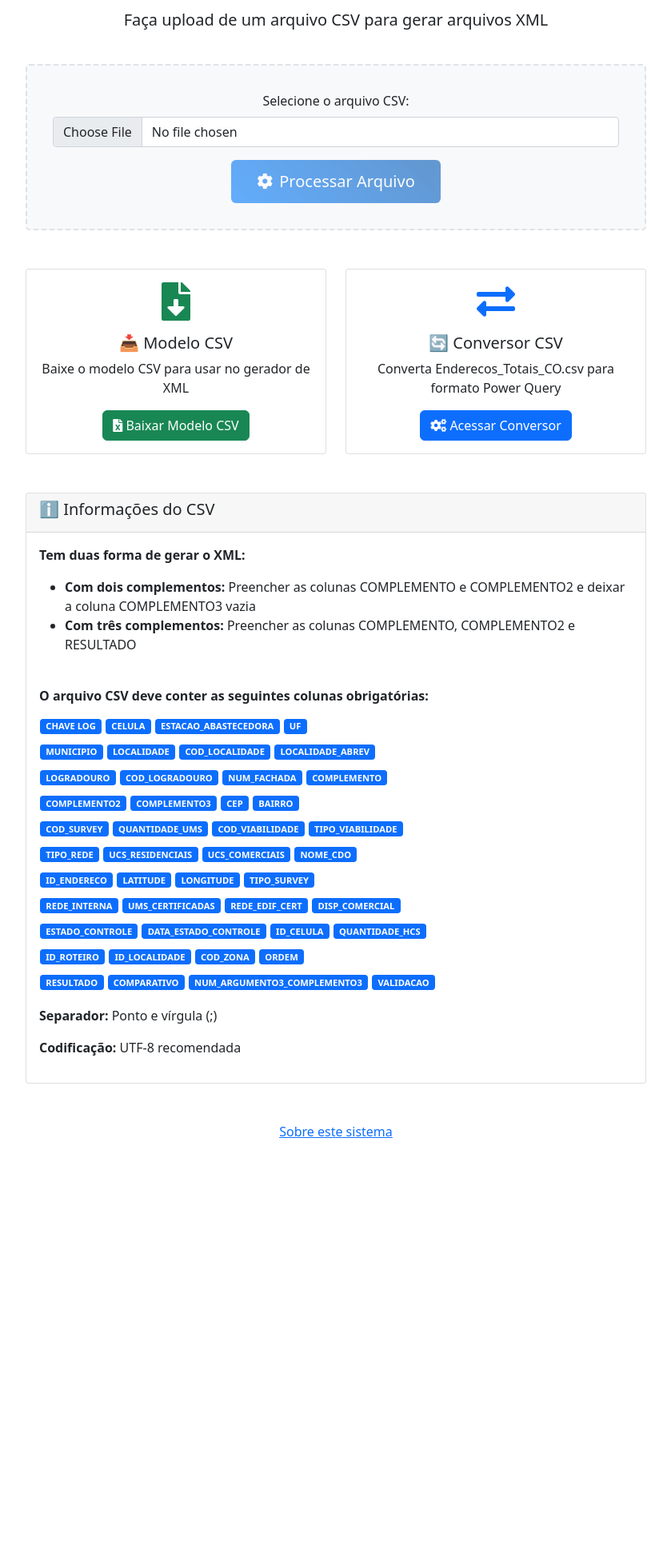
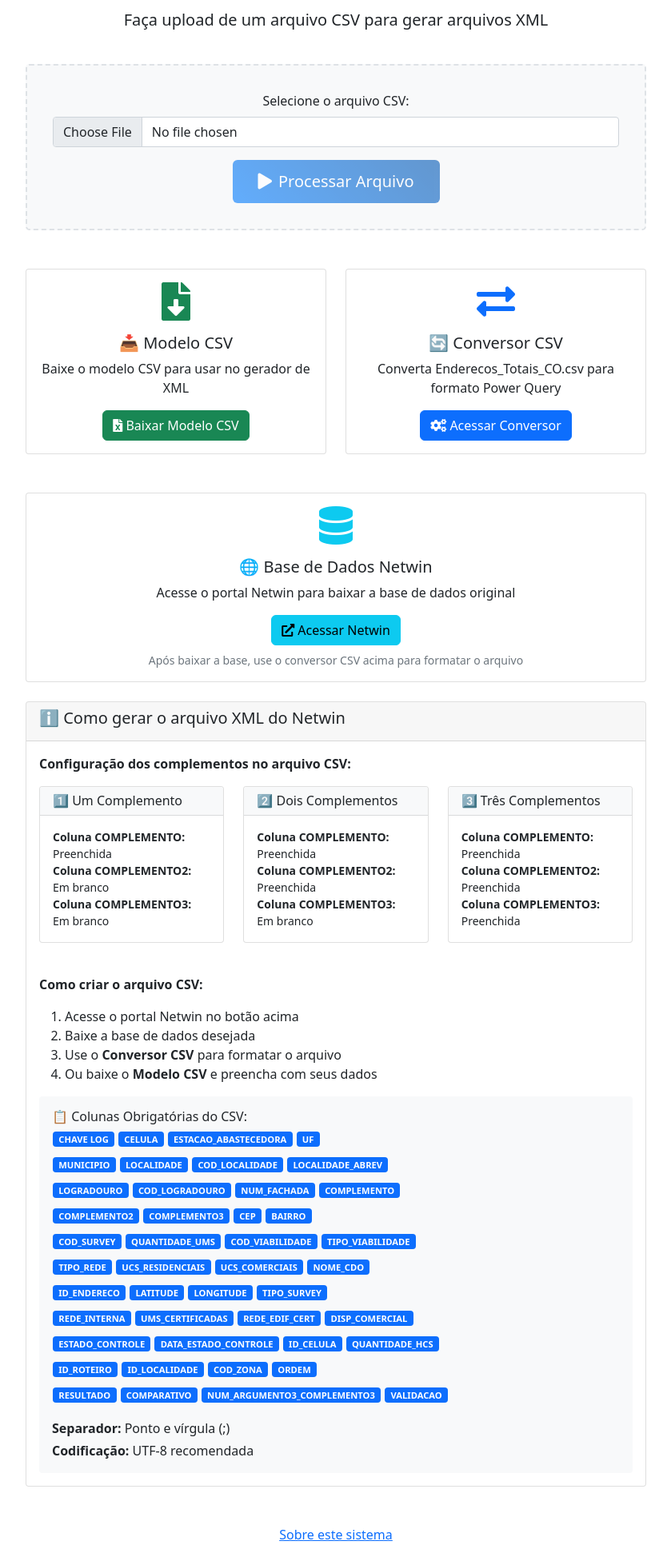
Before and after one commit to GeovaneTelemont/gerador_xml_e_conversor_csv, a Flask app: page / in a window 1280 px wide. Shown: the part 424-2371 px from the top of the page at 80% size, without its empty margins (220-1059 px from the left). Before the commit the page ends 1847 px from the top, so only its background shows below. Run offline with Flask 3, Linux system fonts and the light colour scheme.

Commit message:
instruções de funcionalidade

```diff
--- a/gerador/templates/index.html
+++ b/gerador/templates/index.html
@@ -71,7 +71,7 @@
                 </div>
 
                 <button type="submit" id="processButton" class="btn btn-custom btn-lg" disabled>
-                    <i class="fas fa-cog me-2"></i>Processar Arquivo
+                    <i class="fas fa-play me-2"></i>Processar Arquivo
                 </button>
             </form>
         </div>
@@ -110,25 +110,102 @@
     </div>
 </div>
 
+<!-- NOVO CARD: Acesso ao Netwin -->
+<div class="row mt-4">
+    <div class="col-12">
+        <div class="card">
+            <div class="card-body text-center">
+                <i class="fas fa-database fa-3x text-info mb-3"></i>
+                <h5 class="card-title">🌐 Base de Dados Netwin</h5>
+                <p class="card-text">Acesse o portal Netwin para baixar a base de dados original</p>
+                <a href="http://netwin.vtal.intra/portal/netwin" target="_blank" class="btn btn-info">
+                    <i class="fas fa-external-link-alt"></i> Acessar Netwin
+                </a>
+                <small class="d-block mt-2 text-muted">
+                    Após baixar a base, use o conversor CSV acima para formatar o arquivo
+                </small>
+            </div>
+        </div>
+    </div>
+</div>
+
 <div class="row mt-4">
     <div class="col-12">
         <div class="card">
             <div class="card-header">
-                <h5>ℹ️ Informações do CSV</h5>
+                <h5>ℹ️ Como gerar o arquivo XML do Netwin</h5>
             </div>
             <div class="card-body">
-                <p><strong>Tem duas forma de gerar o XML:</strong></p>
-                <ul>
-                    <li><strong>Com dois complementos:</strong> Preencher as colunas COMPLEMENTO e COMPLEMENTO2 e deixar a coluna COMPLEMENTO3 vazia</li>
-                    <li><strong>Com três complementos:</strong> Preencher as colunas COMPLEMENTO, COMPLEMENTO2 e RESULTADO</li>
-                </ul>
-                <br>
-                <p><strong>O arquivo CSV deve conter as seguintes colunas obrigatórias:</strong></p>
-                <div id="requiredColumnsList" class="mb-3">
-                    <!-- As colunas serão carregadas via JavaScript -->
+                <p><strong>Configuração dos complementos no arquivo CSV:</strong></p>
+
+                <div class="row">
+                    <!-- Um Complemento -->
+                    <div class="col-md-4 mb-3">
+                        <div class="card h-100">
+                            <div class="card-header bg-light">
+                                <h6 class="mb-0">1️⃣ Um Complemento</h6>
+                            </div>
+                            <div class="card-body">
+                                <p class="card-text small">
+                                    <strong>Coluna COMPLEMENTO:</strong> Preenchida<br>
+                                    <strong>Coluna COMPLEMENTO2:</strong> Em branco<br>
+                                    <strong>Coluna COMPLEMENTO3:</strong> Em branco
+                                </p>
+                            </div>
+                        </div>
+                    </div>
+
+                    <!-- Dois Complementos -->
+                    <div class="col-md-4 mb-3">
+                        <div class="card h-100">
+                            <div class="card-header bg-light">
+                                <h6 class="mb-0">2️⃣ Dois Complementos</h6>
+                            </div>
+                            <div class="card-body">
+                                <p class="card-text small">
+                                    <strong>Coluna COMPLEMENTO:</strong> Preenchida<br>
+                                    <strong>Coluna COMPLEMENTO2:</strong> Preenchida<br>
+                                    <strong>Coluna COMPLEMENTO3:</strong> Em branco
+                                </p>
+                            </div>
+                        </div>
+                    </div>
+
+                    <!-- Três Complementos -->
+                    <div class="col-md-4 mb-3">
+                        <div class="card h-100">
+                            <div class="card-header bg-light">
+                                <h6 class="mb-0">3️⃣ Três Complementos</h6>
+                            </div>
+                            <div class="card-body">
+                                <p class="card-text small">
+                                    <strong>Coluna COMPLEMENTO:</strong> Preenchida<br>
+                                    <strong>Coluna COMPLEMENTO2:</strong> Preenchida<br>
+                                    <strong>Coluna COMPLEMENTO3:</strong> Preenchida
+                                </p>
+                            </div>
+                        </div>
+                    </div>
                 </div>
-                <p><strong>Separador:</strong> Ponto e vírgula (;)</p>
-                <p><strong>Codificação:</strong> UTF-8 recomendada</p>
+
+                <div class="mt-4">
+                    <p><strong>Como criar o arquivo CSV:</strong></p>
+                    <ol>
+                        <li>Acesse o portal Netwin no botão acima</li>
+                        <li>Baixe a base de dados desejada</li>
+                        <li>Use o <strong>Conversor CSV</strong> para formatar o arquivo</li>
+                        <li>Ou baixe o <strong>Modelo CSV</strong> e preencha com seus dados</li>
+                    </ol>
+                </div>
+
+                <div class="mt-3 p-3 bg-light rounded">
+                    <h6>📋 Colunas Obrigatórias do CSV:</h6>
+                    <div id="requiredColumnsList" class="mb-3">
+                        <!-- As colunas serão carregadas via JavaScript -->
+                    </div>
+                    <p class="mb-1"><strong>Separador:</strong> Ponto e vírgula (;)</p>
+                    <p class="mb-0"><strong>Codificação:</strong> UTF-8 recomendada</p>
+                </div>
             </div>
         </div>
     </div>
```
